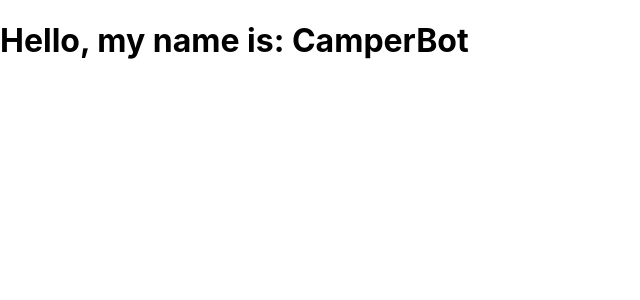
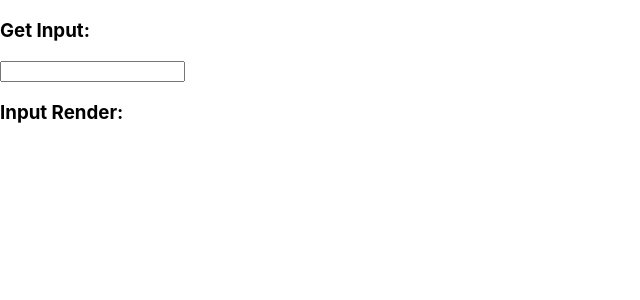
Before and after one commit to jay3272/FreeCodeCamp, a React (Create React App) app in the folder Front End Development/React/myreact/: page / in a window 1280 px wide. Shown: the top 300 px of the page, without its empty margins (0-640 px from the left). Built offline with nearby package versions, Linux system fonts and the light colour scheme.

Commit message:
傳遞迴調作爲 Props

```diff
--- a/Front End Development/React/myreact/src/Fcc.js
+++ b/Front End Development/React/myreact/src/Fcc.js
@@ -5,30 +5,58 @@
   constructor(props) {
     super(props);
     this.state = {
-      name: 'CamperBot'
+      inputValue: ''
     };
+      this.handleChange = this.handleChange.bind(this);
+  }
+
+  handleChange(event){
+    this.setState({
+      inputValue: event.target.value
+    })
   }
 
   render() {
     return (
       <div>
-        <Navbar name = {this.state.name}/>
+        <GetInput input={this.state.inputValue}
+        handleChange={this.handleChange} />
+        <RenderInput
+        input={this.state.inputValue} />
       </div>
     );
   }
 };
 
-class Navbar extends React.Component{
+class GetInput extends React.Component{
   constructor(props){
-    super(props)
+    super(props);
   }
-render() {
+render(){
   return(
     <div>
-      <h1>Hello, my name is: {this.props.name}</h1>
+      <h3>Get Input:</h3>
+      <input
+        value={this.props.input}
+        onChange={this.props.handleChange}/>
     </div>
   )
-}}
+}
+}
+
+class RenderInput extends React.Component{
+  constructor(props){
+    super(props);
+  }
+  render(){
+    return(
+      <div>
+        <h3>Input Render:</h3>
+        <p>{this.props.input}</p>
+      </div>
+    )
+  }
+}
 
 function Fcc() {
   return (
```
